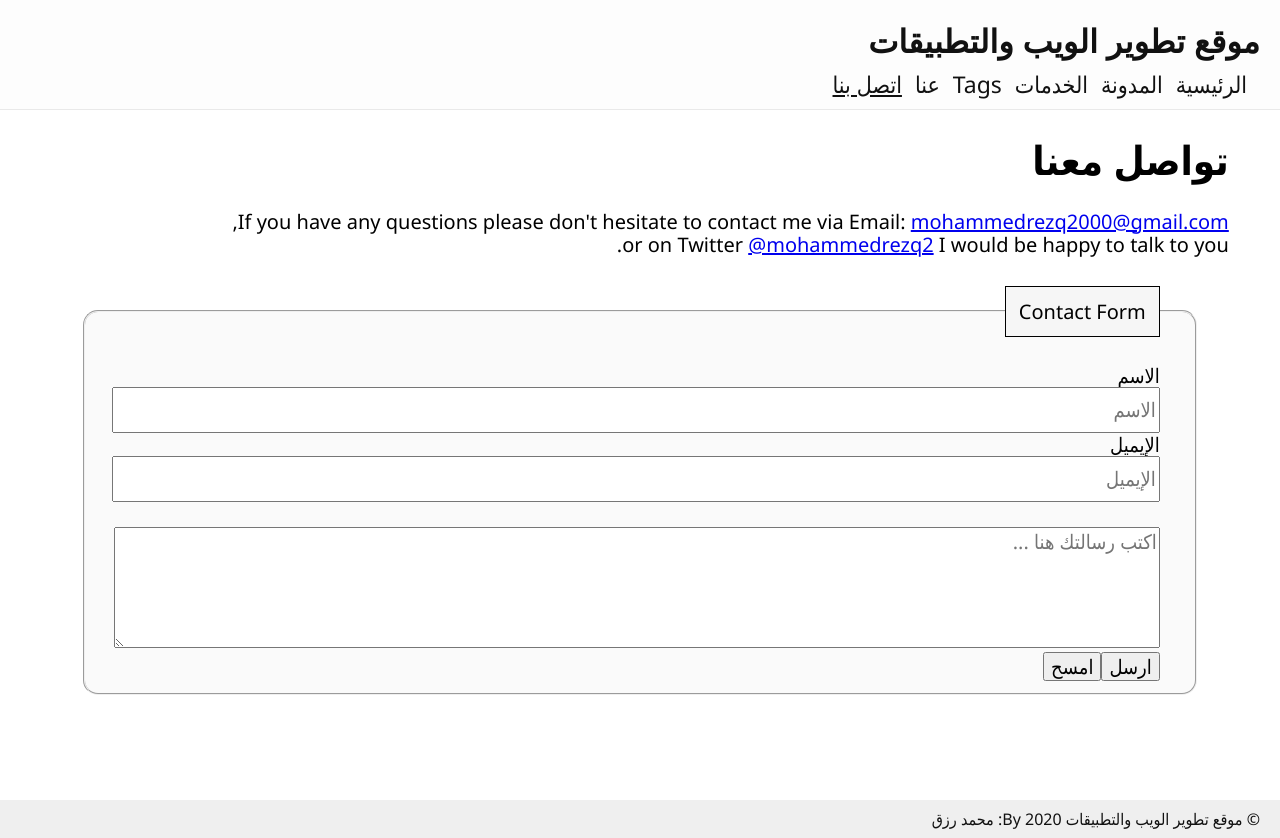
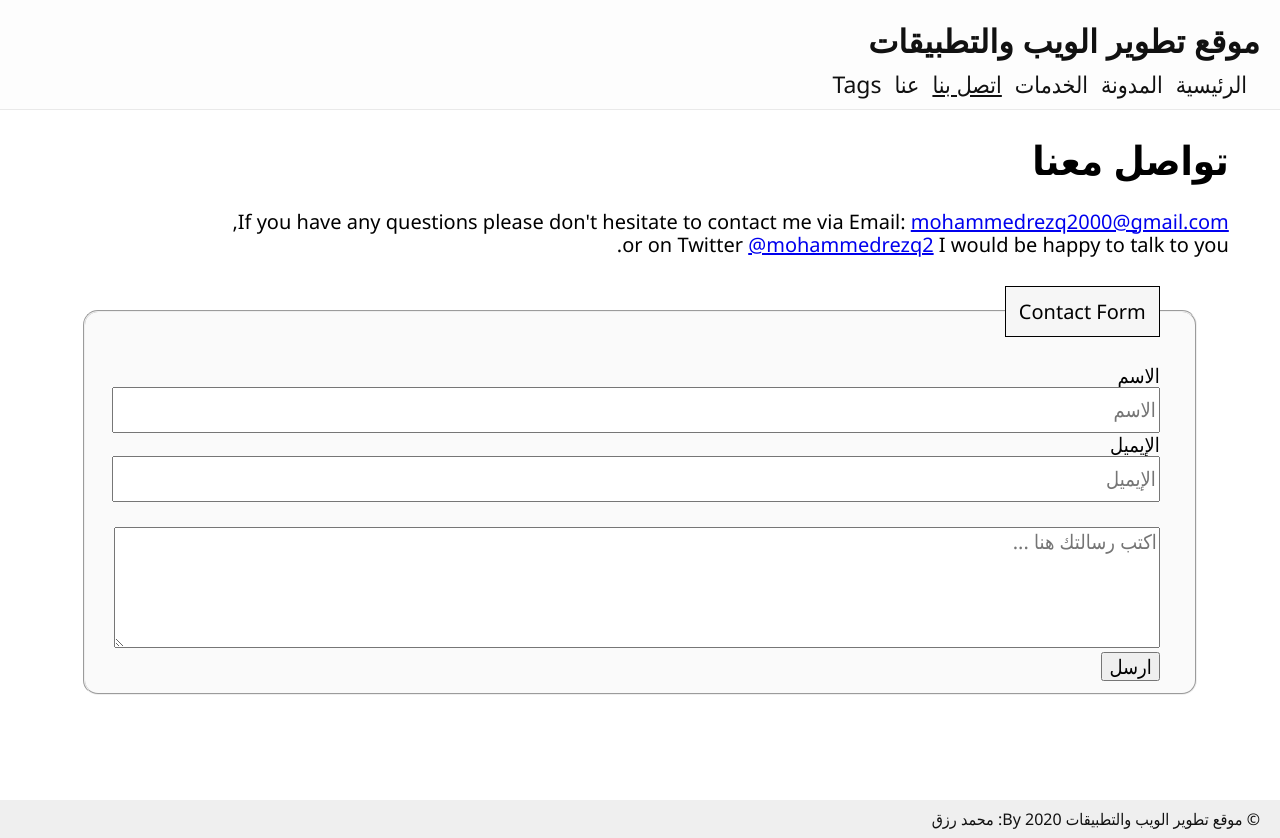
Before and after one commit to mohammedrezq/WODArabic, a Gatsby site: page /contact in a window 1280 px wide. Built offline with nearby package versions, Linux system fonts and the light colour scheme; Gatsby itself is replaced by a stand-in of ours.

Commit message:
fixing contact form

```diff
--- a/src/components/Nav.js
+++ b/src/components/Nav.js
@@ -33,13 +33,13 @@ const Nav = () => {
             <Link to="/services">الخدمات</Link>
           </li>
           <li>
-            <Link to="/tags">Tags</Link>
+            <Link to="/contact">اتصل بنا</Link>
           </li>
           <li>
             <Link to="/about">عنا</Link>
           </li>
           <li>
-            <Link to="/contact">اتصل بنا</Link>
+            <Link to="/tags">Tags</Link>
           </li>
         </ul>
       </div>
--- a/src/pages/contact.js
+++ b/src/pages/contact.js
@@ -25,14 +25,14 @@ const ContactPage = () => {
     setMessageNightWatch(e.currentTarget.value);
   };
 
-  const clearFields = () => {
-   if (window.confirm("Are you sure you want to reset all the fields?")) {
-      setMessage("")
-    setName("");
-    setEmail("");
-    }
+  // const clearFields = () => {
+  //  if (window.confirm("Are you sure you want to reset all the fields?")) {
+  //     setMessage("")
+  //   setName("");
+  //   setEmail("");
+  //   }
 
-  }
+  // }
 
   return (
     <>
@@ -108,7 +108,7 @@ const ContactPage = () => {
               onChange={messageNightWatchState}
             />
             <button type="submit">ارسل</button>
-            <input type="reset" value="امسح" onClick={clearFields} />
+            {/* <input type="reset" value="امسح" onClick={clearFields} /> */}
           </fieldset>
         </form>
       </div>
```
